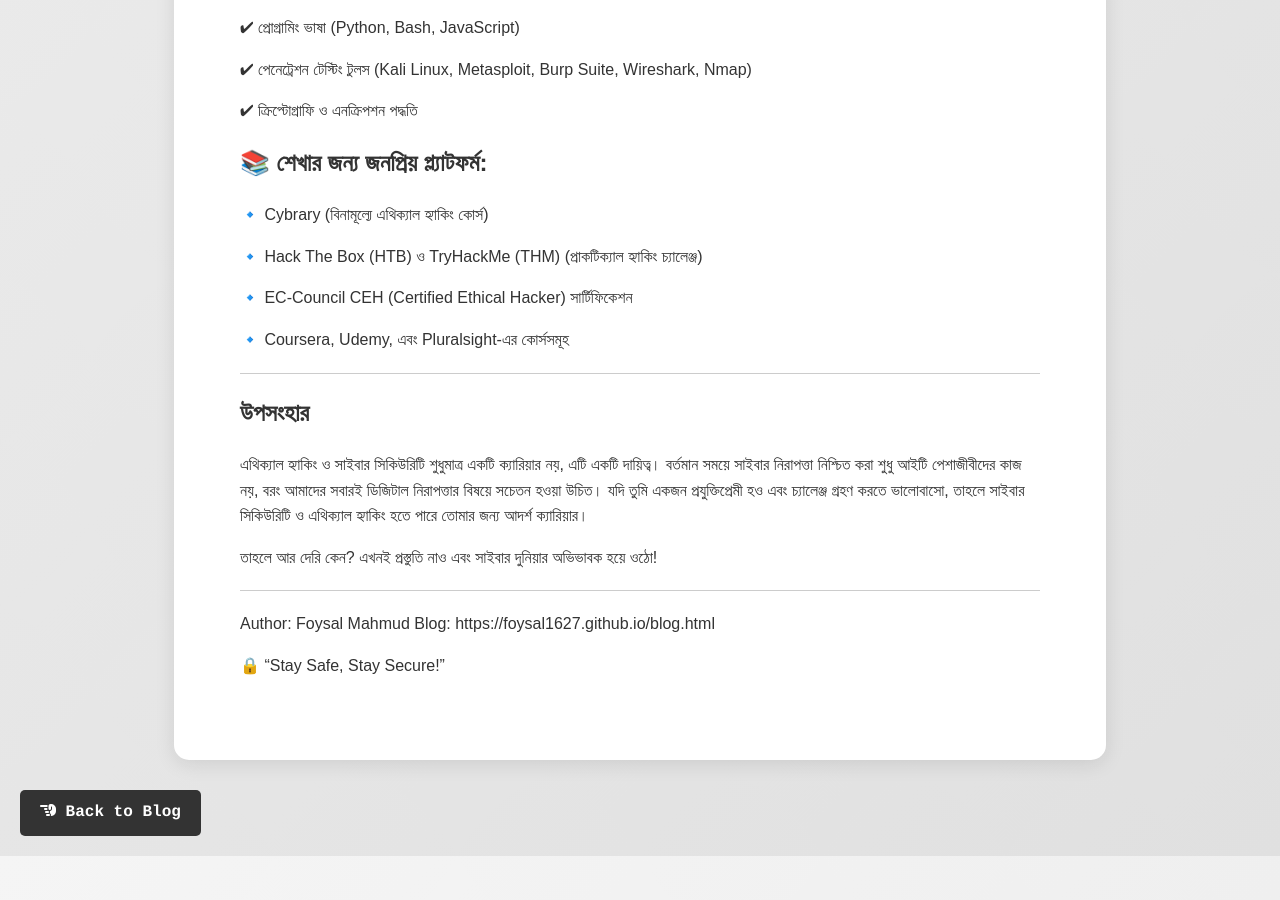
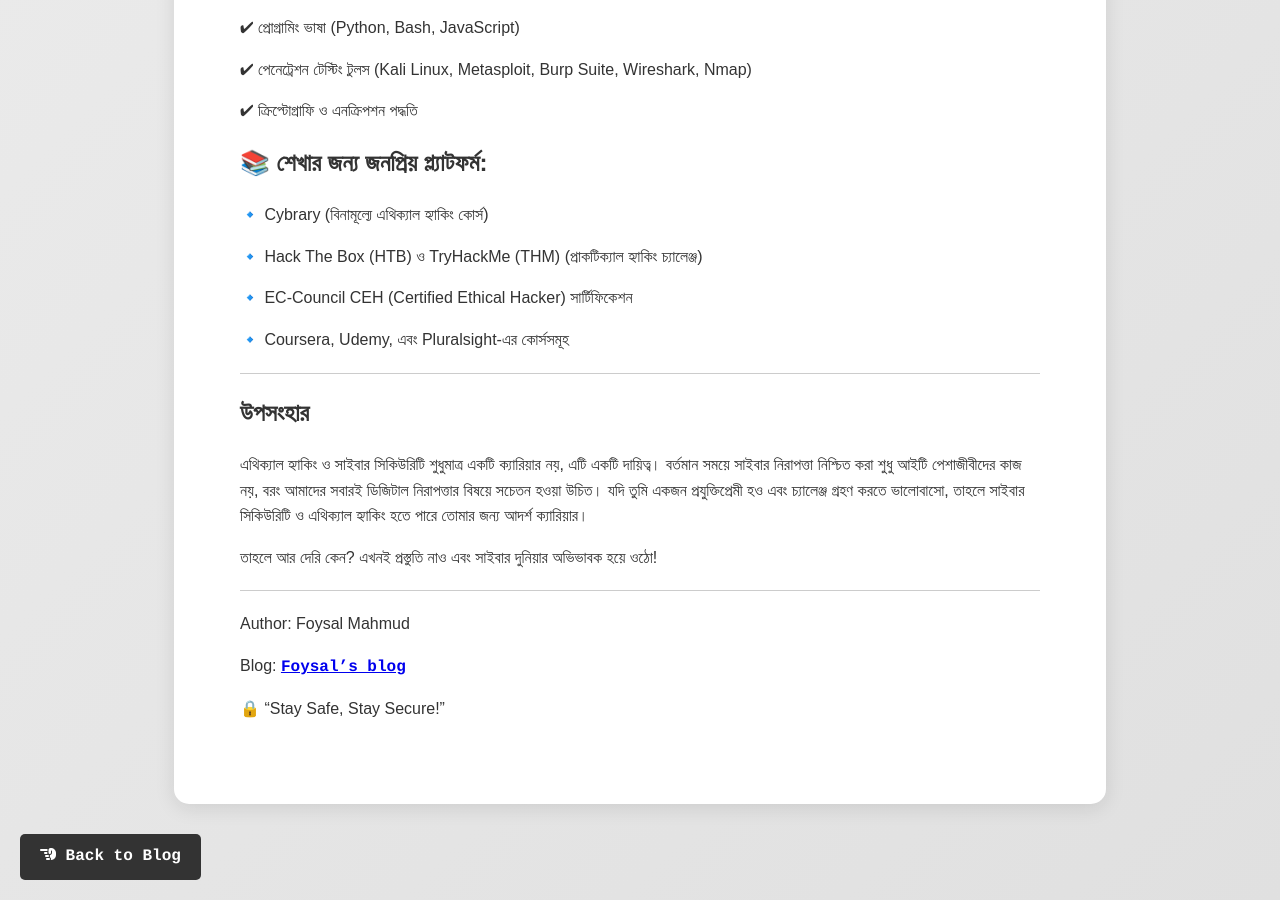
Before and after one commit to foysal1627/foysal1627.github.io, a Jekyll site: the page built from _posts/2025-03-18-new-blog.md, in a window 1280 px wide and 900 px high, scrolled down 2462 px. Built offline with Jekyll 4.4.1, drawn with Linux system fonts in a browser that asks for light colours; before the commit the page ends 3318 px from its top, so only the background shows below that.

Commit message:
2025-03-18-new-blog.md

```diff
--- a/_posts/2025-03-18-new-blog.md
+++ b/_posts/2025-03-18-new-blog.md
@@ -133,6 +133,7 @@
 ---
 
 Author: Foysal Mahmud
-Blog: https://foysal1627.github.io/blog.html
+
+Blog: <a style="font-family: courier" href="https://foysal1627.github.io/blog.html" target="_blank"><b>Foysal's blog</b></a>
 
 🔒 "Stay Safe, Stay Secure!"
```
